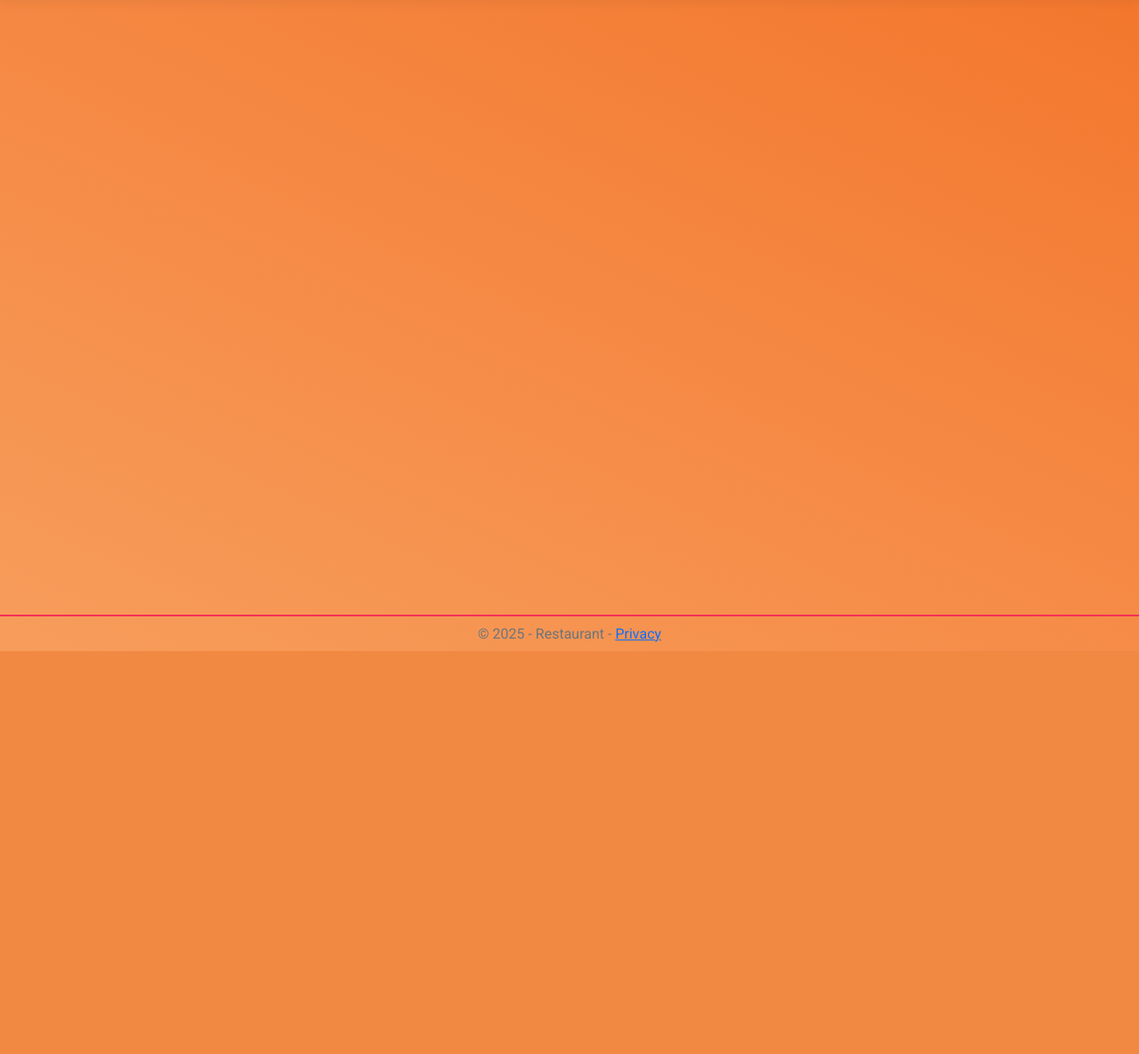
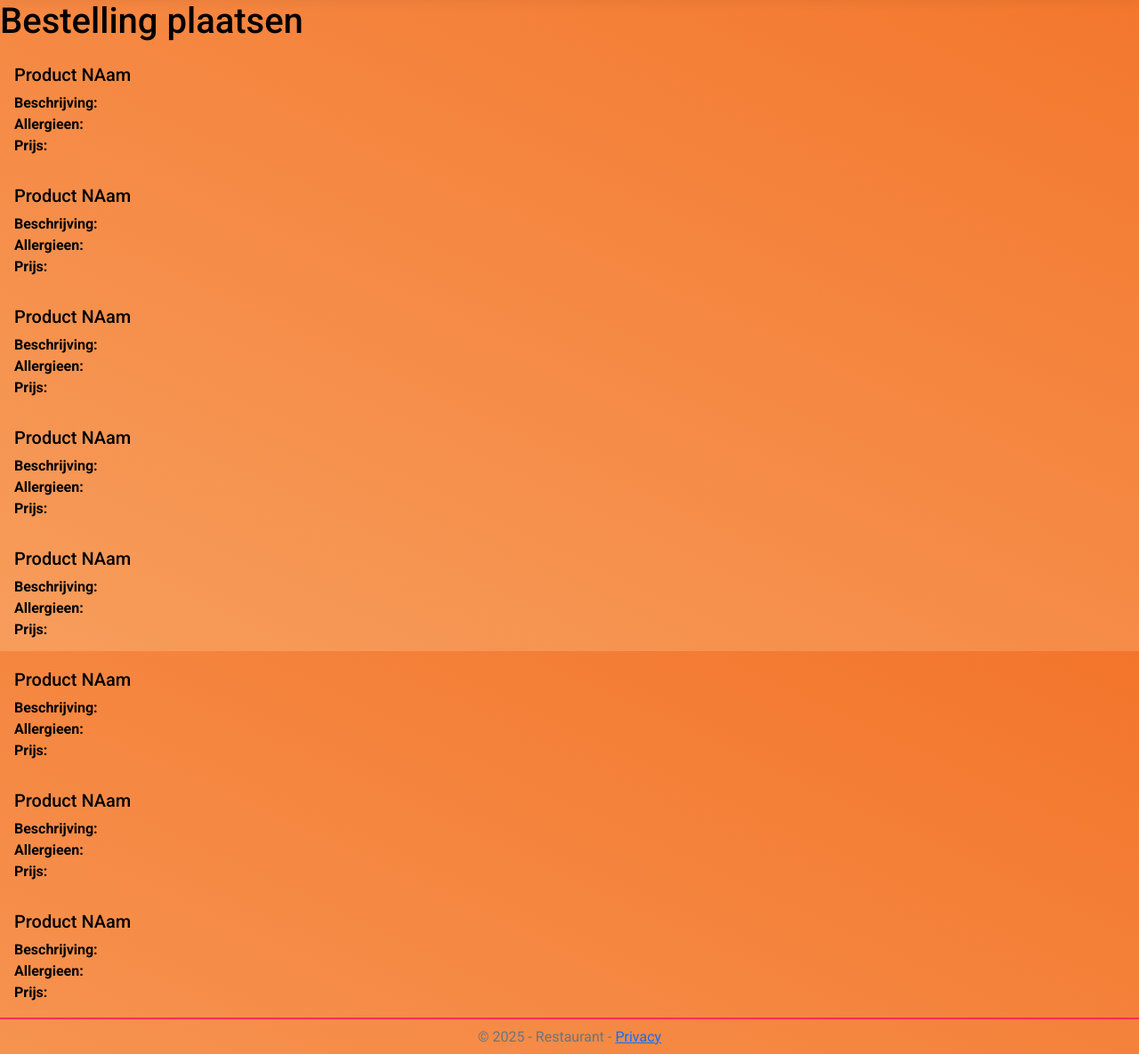
Before and after one commit to CrimsonGwen/NoBytes, an ASP.NET Core app: template Views/CreateOrder/Index.cshtml in a window 1280 px wide. Shown: the part 68-1253 px from the top of the page at 89% size. Before the commit the page ends 800 px from the top, so only its background shows below. Run offline with ASP.NET Core 8, Linux system fonts and the light colour scheme; the template is opened without the code that fills it, so the values that code supplies are empty; style sheets or scripts are compiled from the project's sources.

Commit message:
aanmaak plus layout

```diff
--- a/Controllers/CreatOrderController.cs
+++ b/Controllers/CreatOrderController.cs
@@ -4,6 +4,12 @@ namespace Restaurant.Controllers
 {
     public class CreatOrderController : Controller
     {
+        private readonly ILogger<CreatOrderController> _logger;
+
+        public CreatOrderController(ILogger<CreatOrderController> logger)
+        {
+            _logger = logger;
+        }
         public IActionResult Index()
         {
             return View();
--- a/ViewModels/CreateOrderViewModel.cs
+++ b/ViewModels/CreateOrderViewModel.cs
@@ -2,5 +2,7 @@ namespace Restaurant.ViewModels
 {
     public class CreateOrderViewModel
     {
+
+
     }
 }
--- a/Views/CreateOrder/Index.cshtml
+++ b/Views/CreateOrder/Index.cshtml
@@ -1,5 +1,193 @@
-@*
-    For more information on enabling MVC for empty projects, visit https://go.microsoft.com/fwlink/?LinkID=397860
-*@
+@model CreateOrderViewModel;
+
 @{
+    ViewData["Title"] = "Bestelling plaatsen";
 }
+
+<h1>Bestelling plaatsen</h1>
+
+<div class="card-body">
+    <h5 class="card-title">Product NAam</h5>
+    <p class="card-text">
+        <b>Beschrijving: </b><br />
+        <b>Allergieen: </b> <br />
+        <b>Prijs: </b>
+        @* <br/> <b>@book.Quantity</b> *@
+    </p>
+   @*  @if (book.Quantity > 0)
+    {
+        <button type="button" onclick="add()" class="btn btn-primary">Add to cart</button>
+    }
+    else
+    {
+        <span style="border: 1px solid;padding: 5px 8px;color: red;border-radius: 5px;">Out of stock</span>
+    } *@
+</div>
+
+<div class="card-body">
+    <h5 class="card-title">Product NAam</h5>
+    <p class="card-text">
+        <b>Beschrijving: </b><br />
+        <b>Allergieen: </b> <br />
+        <b>Prijs: </b>
+        @* <br/> <b>@book.Quantity</b> *@
+    </p>
+    @*  @if (book.Quantity > 0)
+    {
+        <button type="button" onclick="add()" class="btn btn-primary">Add to cart</button>
+    }
+    else
+    {
+        <span style="border: 1px solid;padding: 5px 8px;color: red;border-radius: 5px;">Out of stock</span>
+    } *@
+</div>
+
+<div class="card-body">
+    <h5 class="card-title">Product NAam</h5>
+    <p class="card-text">
+        <b>Beschrijving: </b><br />
+        <b>Allergieen: </b> <br />
+        <b>Prijs: </b>
+        @* <br/> <b>@book.Quantity</b> *@
+    </p>
+    @*  @if (book.Quantity > 0)
+    {
+        <button type="button" onclick="add()" class="btn btn-primary">Add to cart</button>
+    }
+    else
+    {
+        <span style="border: 1px solid;padding: 5px 8px;color: red;border-radius: 5px;">Out of stock</span>
+    } *@
+</div>
+
+<div class="card-body">
+    <h5 class="card-title">Product NAam</h5>
+    <p class="card-text">
+        <b>Beschrijving: </b><br />
+        <b>Allergieen: </b> <br />
+        <b>Prijs: </b>
+        @* <br/> <b>@book.Quantity</b> *@
+    </p>
+    @*  @if (book.Quantity > 0)
+    {
+        <button type="button" onclick="add()" class="btn btn-primary">Add to cart</button>
+    }
+    else
+    {
+        <span style="border: 1px solid;padding: 5px 8px;color: red;border-radius: 5px;">Out of stock</span>
+    } *@
+</div>
+
+<div class="card-body">
+    <h5 class="card-title">Product NAam</h5>
+    <p class="card-text">
+        <b>Beschrijving: </b><br />
+        <b>Allergieen: </b> <br />
+        <b>Prijs: </b>
+        @* <br/> <b>@book.Quantity</b> *@
+    </p>
+    @*  @if (book.Quantity > 0)
+    {
+        <button type="button" onclick="add()" class="btn btn-primary">Add to cart</button>
+    }
+    else
+    {
+        <span style="border: 1px solid;padding: 5px 8px;color: red;border-radius: 5px;">Out of stock</span>
+    } *@
+</div>
+
+<div class="card-body">
+    <h5 class="card-title">Product NAam</h5>
+    <p class="card-text">
+        <b>Beschrijving: </b><br />
+        <b>Allergieen: </b> <br />
+        <b>Prijs: </b>
+        @* <br/> <b>@book.Quantity</b> *@
+    </p>
+    @*  @if (book.Quantity > 0)
+    {
+        <button type="button" onclick="add()" class="btn btn-primary">Add to cart</button>
+    }
+    else
+    {
+        <span style="border: 1px solid;padding: 5px 8px;color: red;border-radius: 5px;">Out of stock</span>
+    } *@
+</div>
+
+<div class="card-body">
+    <h5 class="card-title">Product NAam</h5>
+    <p class="card-text">
+        <b>Beschrijving: </b><br />
+        <b>Allergieen: </b> <br />
+        <b>Prijs: </b>
+        @* <br/> <b>@book.Quantity</b> *@
+    </p>
+    @*  @if (book.Quantity > 0)
+    {
+        <button type="button" onclick="add()" class="btn btn-primary">Add to cart</button>
+    }
+    else
+    {
+        <span style="border: 1px solid;padding: 5px 8px;color: red;border-radius: 5px;">Out of stock</span>
+    } *@
+</div>
+
+<div class="card-body">
+    <h5 class="card-title">Product NAam</h5>
+    <p class="card-text">
+        <b>Beschrijving: </b><br />
+        <b>Allergieen: </b> <br />
+        <b>Prijs: </b>
+        @* <br/> <b>@book.Quantity</b> *@
+    </p>
+    @*  @if (book.Quantity > 0)
+    {
+        <button type="button" onclick="add()" class="btn btn-primary">Add to cart</button>
+    }
+    else
+    {
+        <span style="border: 1px solid;padding: 5px 8px;color: red;border-radius: 5px;">Out of stock</span>
+    } *@
+</div>
+
+@* <form asp-action="Index" method="post">
+    <div>
+        <label asp-for="KlantNaam">Naam</label>
+        <input asp-for="KlantNaam" />
+        <span asp-validation-for="KlantNaam"></span>
+    </div>
+
+    <br />
+
+    <div>
+        <label asp-for="Tafelnummer">Tafelnummer</label>
+        <input asp-for="Tafelnummer" />
+    </div>
+
+    <br />
+
+    <h3>Menu</h3>
+
+    @foreach (var item in Model.MenuItems)
+    {
+        <div class="menu-item">
+            <label>
+                @item.Naam - € @item.Prijs.ToString("0.00")
+            </label>
+
+            <input type="number"
+                   name="Aantallen[@item.Id]"
+                   value="0"
+                   min="0"
+                   max="20" />
+        </div>
+    }
+
+    <br />
+
+    <button type="submit">Bestelling plaatsen</button>
+</form> *@
+
+@section Scripts {
+    <partial name="_ValidationScriptsPartial" />
+}
--- a/Views/LogIn/LogIn.cshtml
+++ b/Views/LogIn/LogIn.cshtml
@@ -35,10 +35,13 @@
             <a asp-area="" asp-controller="Home" asp-action="Index" class="home-btn">Inloggen</a>
         </div>
 
-
         <div>
             <p><a asp-area="" asp-controller="Gebruiker" asp-action="WachtwoordVergeten">Wachtwoord Vergeten?</a> </p>
         </div>
     </div>
+    <div class="home-btn-group">
+        <a asp-area="" asp-controller="CreatOrder" asp-action="Index" class="home-btn">Bestellen</a>
+    </div>
+
 
 </div>
```
